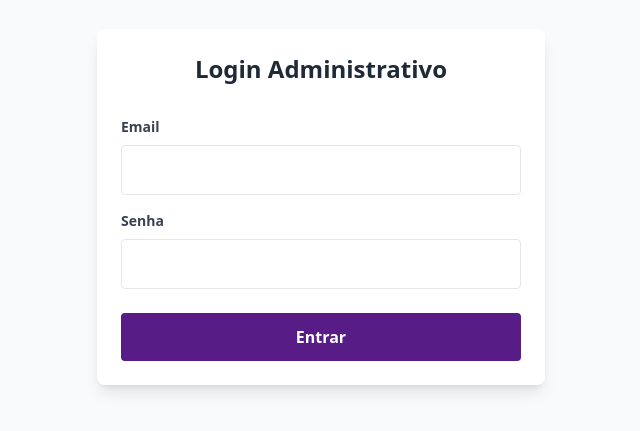
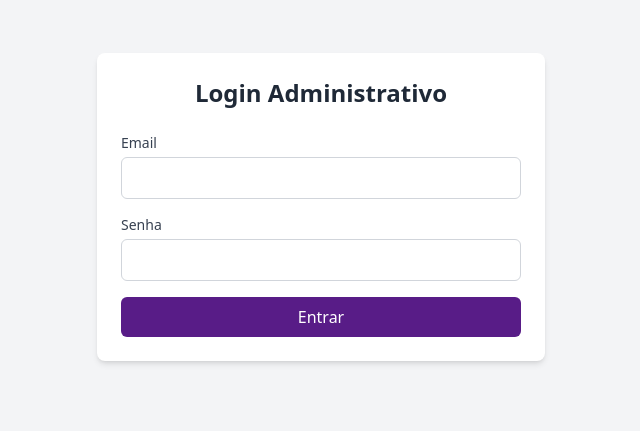
Before and after one commit to breno-dev98/estetica, a React (Vite) app: page /admin/login in a window 1280 px wide. Shown: the part 193-624 px from the top of the page, without its empty margins (319-959 px from the left). Built offline with nearby package versions, Linux system fonts and the light colour scheme.

Commit message:
autenticação e verificação teste para admin

```diff
--- a/src/App.jsx
+++ b/src/App.jsx
@@ -4,6 +4,7 @@ import AdminLayout from './components/AdminLayout';
 import AdminRoute from './routes/AdminRoute';
 import Home from './pages/Home';
 import Agendamento from './pages/Agendamento';
+import Admin from './pages/Admin';
 import Login from './pages/Admin/Login';
 import Dashboard from './pages/Admin/Dashboard';
 import Agendamentos from './pages/Admin/Agendamentos';
@@ -27,9 +28,10 @@ function App() {
             </Route>
 
             {/* Rotas administrativas */}
-            <Route path="/admin/login" element={<Login />} />
+            <Route path="/admin">
+              <Route index element={<Admin />} />
+              <Route path="login" element={<Login />} />
               <Route
-              path="/admin"
                 element={
                   <AdminRoute>
                     <AdminLayout />
@@ -43,6 +45,7 @@ function App() {
                 <Route path="servicos" element={<Servicos />} />
                 <Route path="configuracoes" element={<Configuracoes />} />
               </Route>
+            </Route>
           </Routes>
         </AgendamentoProvider>
       </ServicosProvider>
--- /dev/null
+++ b/src/pages/Admin/Login.jsx
@@ -0,0 +1,85 @@
+import { useState } from 'react';
+import { useNavigate, Navigate } from 'react-router-dom';
+import { adminService } from '../../services/adminService';
+
+export default function Login() {
+  const navigate = useNavigate();
+  const [credentials, setCredentials] = useState({
+    email: '',
+    password: ''
+  });
+  const [error, setError] = useState('');
+  const [loading, setLoading] = useState(false);
+
+  // Se já estiver autenticado, redireciona para o dashboard
+  if (localStorage.getItem('admin_token')) {
+    return <Navigate to="/admin/dashboard" replace />;
+  }
+
+  const handleSubmit = async (e) => {
+    e.preventDefault();
+    setError('');
+    setLoading(true);
+
+    try {
+      await adminService.login(credentials);
+      navigate('/admin/dashboard');
+    } catch (error) {
+      setError('Email ou senha inválidos');
+    } finally {
+      setLoading(false);
+    }
+  };
+
+  return (
+    <div className="min-h-screen flex items-center justify-center bg-gray-100">
+      <div className="max-w-md w-full p-6 bg-white rounded-lg shadow-md">
+        <h2 className="text-2xl font-bold text-center text-gray-800 mb-6">
+          Login Administrativo
+        </h2>
+
+        {error && (
+          <div className="mb-4 p-3 bg-red-100 text-red-700 rounded-md">
+            {error}
+          </div>
+        )}
+
+        <form onSubmit={handleSubmit} className="space-y-4">
+          <div>
+            <label className="block text-sm font-medium text-gray-700 mb-1">
+              Email
+            </label>
+            <input
+              type="email"
+              value={credentials.email}
+              onChange={(e) => setCredentials({ ...credentials, email: e.target.value })}
+              className="w-full px-4 py-2 border border-gray-300 rounded-md focus:ring-2 focus:ring-primary focus:border-primary"
+              required
+            />
+          </div>
+
+          <div>
+            <label className="block text-sm font-medium text-gray-700 mb-1">
+              Senha
+            </label>
+            <input
+              type="password"
+              value={credentials.password}
+              onChange={(e) => setCredentials({ ...credentials, password: e.target.value })}
+              className="w-full px-4 py-2 border border-gray-300 rounded-md focus:ring-2 focus:ring-primary focus:border-primary"
+              required
+            />
+          </div>
+
+          <button
+            type="submit"
+            disabled={loading}
+            className="w-full py-2 px-4 bg-primary text-white rounded-md hover:bg-primary-dark focus:outline-none focus:ring-2 focus:ring-offset-2 focus:ring-primary disabled:opacity-50"
+          >
+            {loading ? 'Entrando...' : 'Entrar'}
+          </button>
+        </form>
+      </div>
+    </div>
+  );
+}
--- a/src/pages/Admin/index.jsx
+++ b/src/pages/Admin/index.jsx
@@ -1,100 +1,13 @@
-import { useState, useEffect } from 'react';
-import { useNavigate } from 'react-router-dom';
-import { AgendamentosAdmin } from '../../components/Admin/AgendamentosAdmin';
-import { AnamneseAdmin } from '../../components/Admin/AnamneseAdmin';
-import { ServicosAdmin } from '../../components/Admin/ServicosAdmin';
-import { Dashboard } from '../../components/Admin/Dashboard';
-import { HiOutlineClipboardList, HiOutlineDocumentText, HiOutlineCog, HiOutlineChartPie } from 'react-icons/hi';
+import { Navigate } from 'react-router-dom';
 
-export function Admin() {
-  const [isAuthenticated, setIsAuthenticated] = useState(false);
-  const [activeTab, setActiveTab] = useState('dashboard');
-  const navigate = useNavigate();
+export default function Admin() {
+  const isAuthenticated = localStorage.getItem('admin_token');
 
-  useEffect(() => {
-    // Verificar autenticação
-    const token = localStorage.getItem('admin_token');
-    if (!token) {
-      navigate('/admin/login');
-    } else {
-      setIsAuthenticated(true);
-    }
-  }, [navigate]);
-
-  if (!isAuthenticated) {
-    return null;
+  // Se estiver autenticado, redireciona para o dashboard
+  if (isAuthenticated) {
+    return <Navigate to="/admin/dashboard" replace />;
   }
 
-  const menuItems = [
-    {
-      id: 'dashboard',
-      label: 'Dashboard',
-      icon: <HiOutlineChartPie className="w-6 h-6" />
-    },
-    {
-      id: 'agendamentos',
-      label: 'Agendamentos',
-      icon: <HiOutlineClipboardList className="w-6 h-6" />
-    },
-    {
-      id: 'anamnese',
-      label: 'Anamneses',
-      icon: <HiOutlineDocumentText className="w-6 h-6" />
-    },
-    {
-      id: 'servicos',
-      label: 'Serviços',
-      icon: <HiOutlineCog className="w-6 h-6" />
-    }
-  ];
-
-  return (
-    <div className="min-h-screen bg-gray-100">
-      {/* Sidebar */}
-      <div className="fixed inset-y-0 left-0 w-64 bg-white shadow-lg">
-        <div className="flex flex-col h-full">
-          <div className="flex items-center justify-center h-16 px-4 bg-primary text-white">
-            <h1 className="text-xl font-bold">Painel Admin</h1>
-          </div>
-
-          <nav className="flex-1 px-4 py-6 space-y-2">
-            {menuItems.map((item) => (
-              <button
-                key={item.id}
-                onClick={() => setActiveTab(item.id)}
-                className={`flex items-center w-full px-4 py-3 rounded-lg transition-colors ${
-                  activeTab === item.id
-                    ? 'bg-primary text-white'
-                    : 'text-gray-600 hover:bg-gray-100'
-                }`}
-              >
-                {item.icon}
-                <span className="ml-3">{item.label}</span>
-              </button>
-            ))}
-          </nav>
-
-          <div className="p-4 border-t">
-            <button
-              onClick={() => {
-                localStorage.removeItem('admin_token');
-                navigate('/admin/login');
-              }}
-              className="w-full px-4 py-2 text-sm text-red-600 hover:bg-red-50 rounded-lg transition-colors"
-            >
-              Sair
-            </button>
-          </div>
-        </div>
-      </div>
-
-      {/* Main Content */}
-      <div className="ml-64 p-8">
-        {activeTab === 'dashboard' && <Dashboard />}
-        {activeTab === 'agendamentos' && <AgendamentosAdmin />}
-        {activeTab === 'anamnese' && <AnamneseAdmin />}
-        {activeTab === 'servicos' && <ServicosAdmin />}
-      </div>
-    </div>
-  );
+  // Se não estiver autenticado, redireciona para o login
+  return <Navigate to="/admin/login" replace />;
 }
--- a/src/routes/AdminRoute.jsx
+++ b/src/routes/AdminRoute.jsx
@@ -1,13 +1,12 @@
 import { Navigate } from 'react-router-dom';
 
-const AdminRoute = ({ children }) => {
-  const isAuthenticated = localStorage.getItem('isAuthenticated') === 'true';
+export default function AdminRoute({ children }) {
+  const isAuthenticated = localStorage.getItem('admin_token');
 
   if (!isAuthenticated) {
-    return <Navigate to="/admin/login" />;
+    // Redireciona para o login se não estiver autenticado
+    return <Navigate to="/admin/login" replace />;
   }
 
   return children;
-};
-
-export default AdminRoute;
+}
--- a/src/services/adminService.js
+++ b/src/services/adminService.js
@@ -1,6 +1,6 @@
 export const adminService = {
   async login(credentials) {
-    // Implementar autenticação real aqui
+    // Simulação de autenticação
     if (credentials.email === "admin@example.com" && credentials.password === "admin123") {
       const token = "fake-jwt-token";
       localStorage.setItem('admin_token', token);
```
Lines whose indentation alone changed are shown as unchanged.
